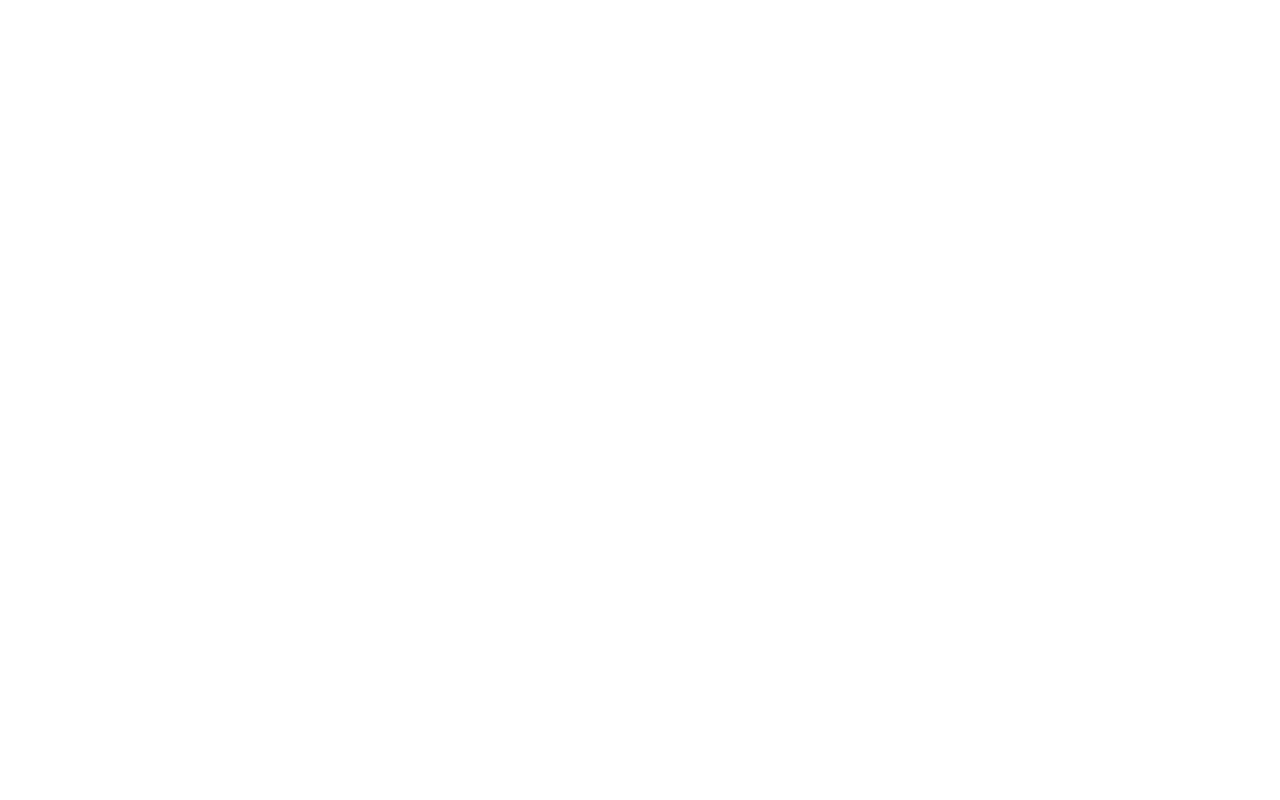
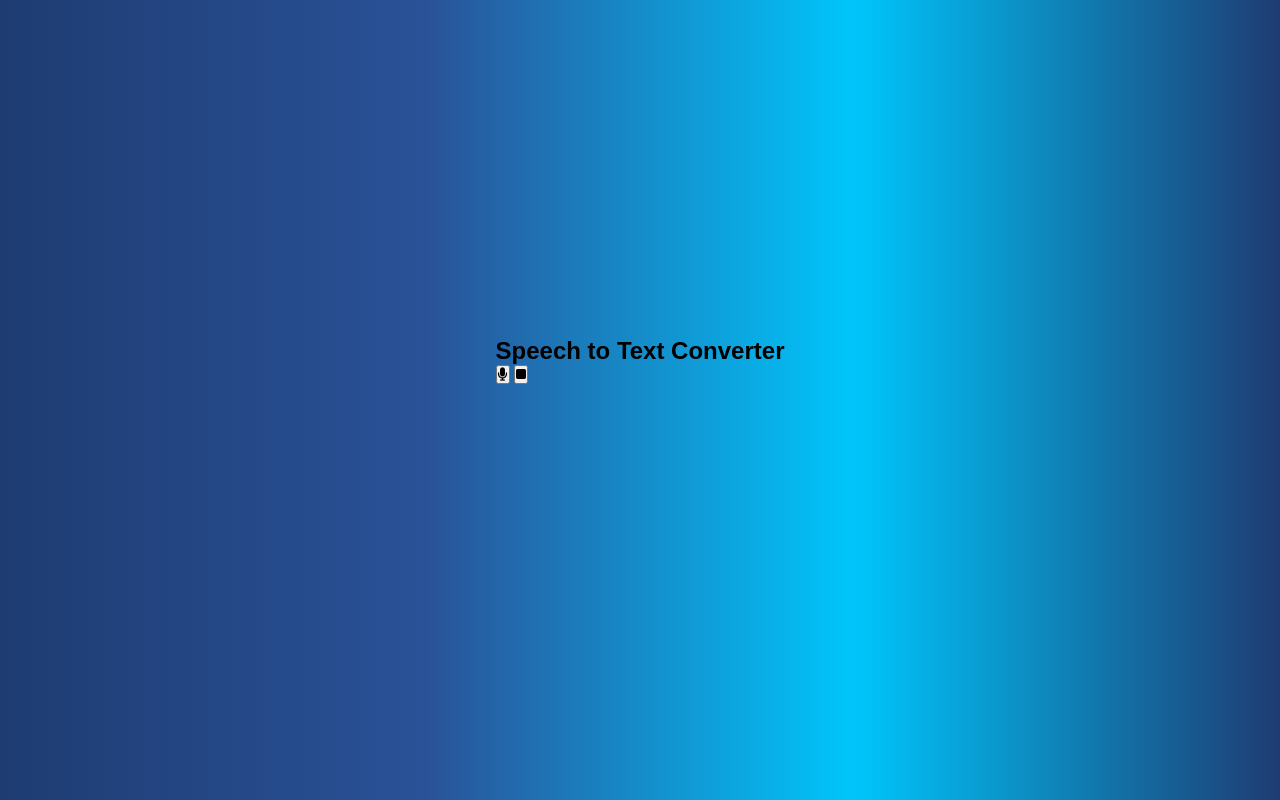
Before and after one commit to ononivamij/Speech-to-Text-app, a plain HTML site: page index.html in a window 1280 px wide. Drawn offline with Linux system fonts and the light colour scheme.

Commit message:
still working

```diff
--- a/index.html
+++ b/index.html
@@ -10,7 +10,17 @@
 <body>
 
     <div class="container">
-        <h2></h2>
+        <h2>Speech to Text Converter</h2>
+        <div id="result"></div>
+        <div class="button-container">
+            <button onclick="startConverting()">
+             <i class="fa fa-microphone"></i>
+            </button>
+
+            <button onclick="stopConverting()">
+             <i class="fa fa-stop"></i>
+            </button>
+        </div>
     </div>
 
     <script src="script.js"></script>
--- a/style.css
+++ b/style.css
@@ -0,0 +1,17 @@
+
+*{
+    padding:0;
+    margin:0;
+    box-sizing:border-box;
+}
+
+body{
+    display: flex;
+    justify-content: center;
+    align-items: center;
+    min-height:90vh;
+    font-family: sans-serif;
+    background: linear-gradient(to right,
+    #1e3c72,#2a5298,#00c6fb,#1e3c72
+    );
+}
```
